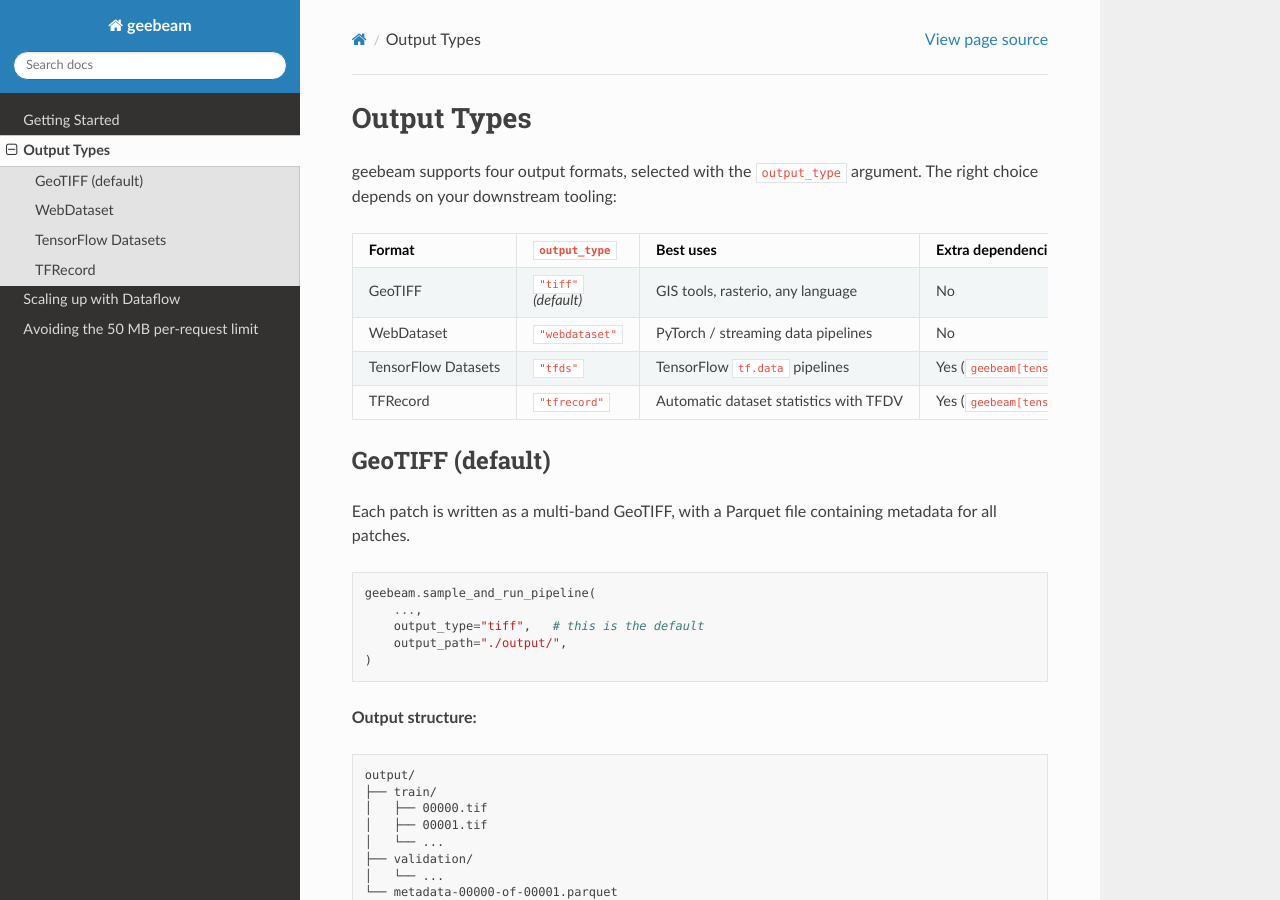
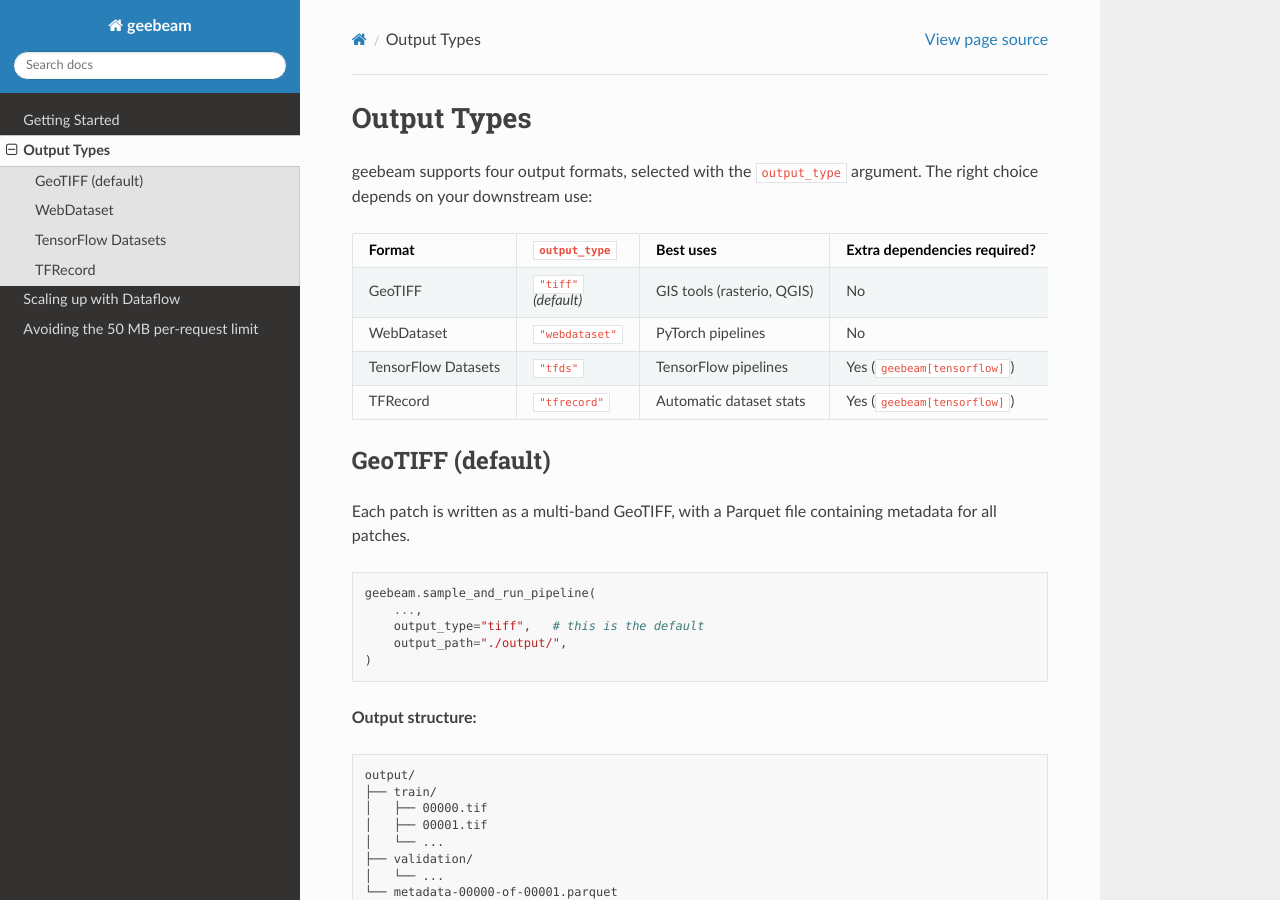
Before and after one commit to kysolvik/geebeam, a Sphinx documentation site: the page built from docs/output_types.rst, in a window 1280 px wide and 900 px high. Built offline with Sphinx 7.4.7 and the Read the Docs theme 3.1.0, drawn with Linux system fonts in a browser that asks for light colours; some of the changed text lies outside the part shown.

Commit message:
Docs updates

```diff
--- a/docs/conf.py
+++ b/docs/conf.py
@@ -18,7 +18,7 @@
 ]
 autoapi_dirs = ['../src/geebeam']
 
-autoapi_options = ['members', 'show-module-summary', 'imported-members']
+autoapi_options = ['members', 'show-module-summary']
 
 autodoc_typehints = 'description'
 autoapi_member_order = 'groupwise'
--- a/docs/output_types.rst
+++ b/docs/output_types.rst
@@ -2,7 +2,7 @@
 ============
 
 geebeam supports four output formats, selected with the ``output_type``
-argument. The right choice depends on your downstream tooling:
+argument. The right choice depends on your downstream use:
 
 .. list-table::
    :header-rows: 1
@@ -14,19 +14,19 @@
      - Extra dependencies required?
    * - GeoTIFF
      - ``"tiff"`` *(default)*
-     - GIS tools, rasterio, any language
+     - GIS tools (rasterio, QGIS)
      - No
    * - WebDataset
      - ``"webdataset"``
-     - PyTorch / streaming data pipelines
+     - PyTorch pipelines
      - No
    * - TensorFlow Datasets
      - ``"tfds"``
-     - TensorFlow ``tf.data`` pipelines
+     - TensorFlow pipelines
      - Yes (``geebeam[tensorflow]``)
    * - TFRecord
      - ``"tfrecord"``
-     - Automatic dataset statistics with TFDV
+     - Automatic dataset stats
      - Yes (``geebeam[tensorflow]``)
 
 
--- a/docs/scaling_up.rst
+++ b/docs/scaling_up.rst
@@ -20,7 +20,7 @@
 
 Set ``output_path`` to a ``gs://`` path and ``geebeam`` will write directly to
 Google Cloud Storage. See the
-`Dataflow documentation <https://cloud.google.com/dataflow/docs>`_ for full
+`Dataflow documentation <https://cloud.google.com/dataflow/docs>`_ for full details.
 
 Make sure to replace [version] in the sdk_container_image URI with the geebeam version
 number installed on your system:
--- a/docs/split_processing.rst
+++ b/docs/split_processing.rst
@@ -13,7 +13,7 @@
    response_bytes ≈ patch_size × patch_size × n_bands × bytes_per_pixel
    e.g. 512 × 512 × 48 bands × 4 bytes (float32) ≈ 50 MB
 
-If hit an error saying that you've exceeded the max size, pass
+If you hit an error saying that you've exceeded the max size, pass
 ``split_processing=True``. This makes ``geebeam`` run **one** ``computePixels``
 request **per** image in ``image_list`` instead of one combined request,
 so each individual call stays under the limit. If you're already only targeting
```
Also changed, not shown: other parts of docs/output_types.rst (+1 -1 lines), docs/getting_started.rst (+6 -6 lines).
